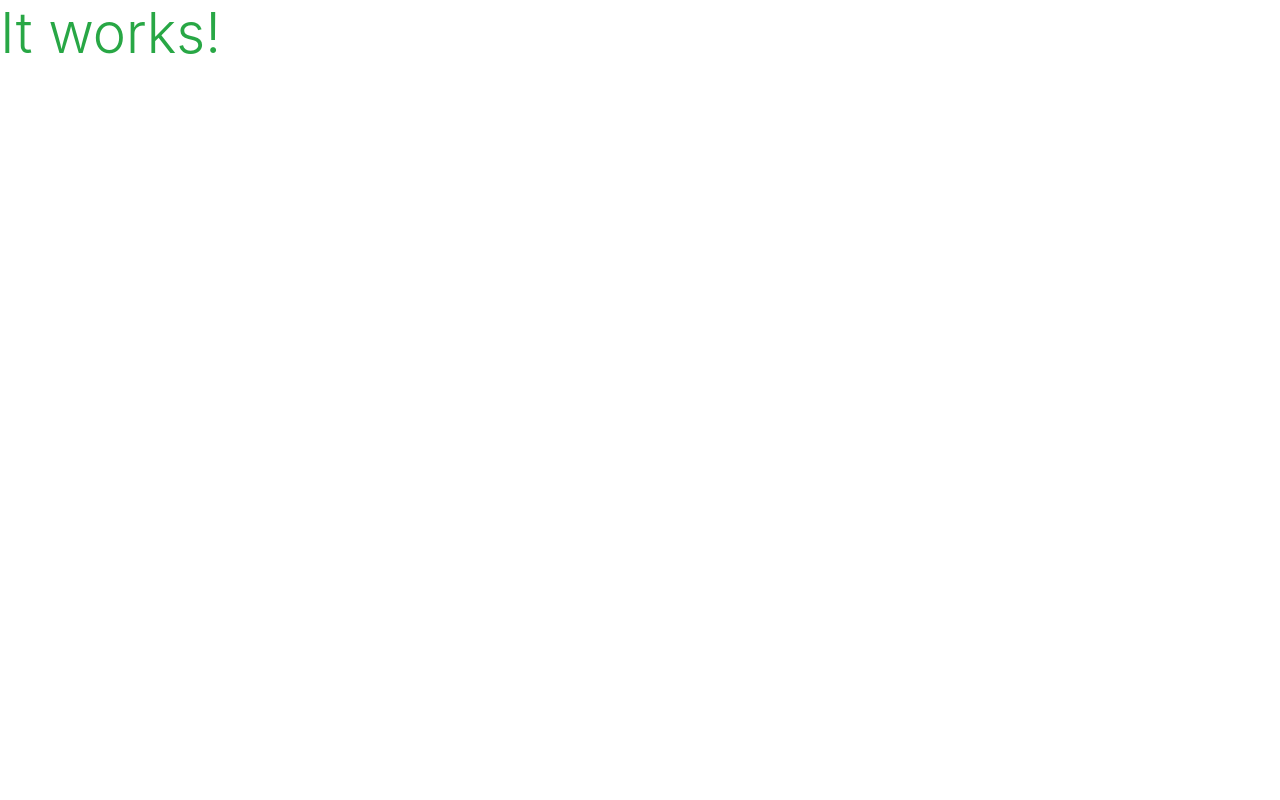
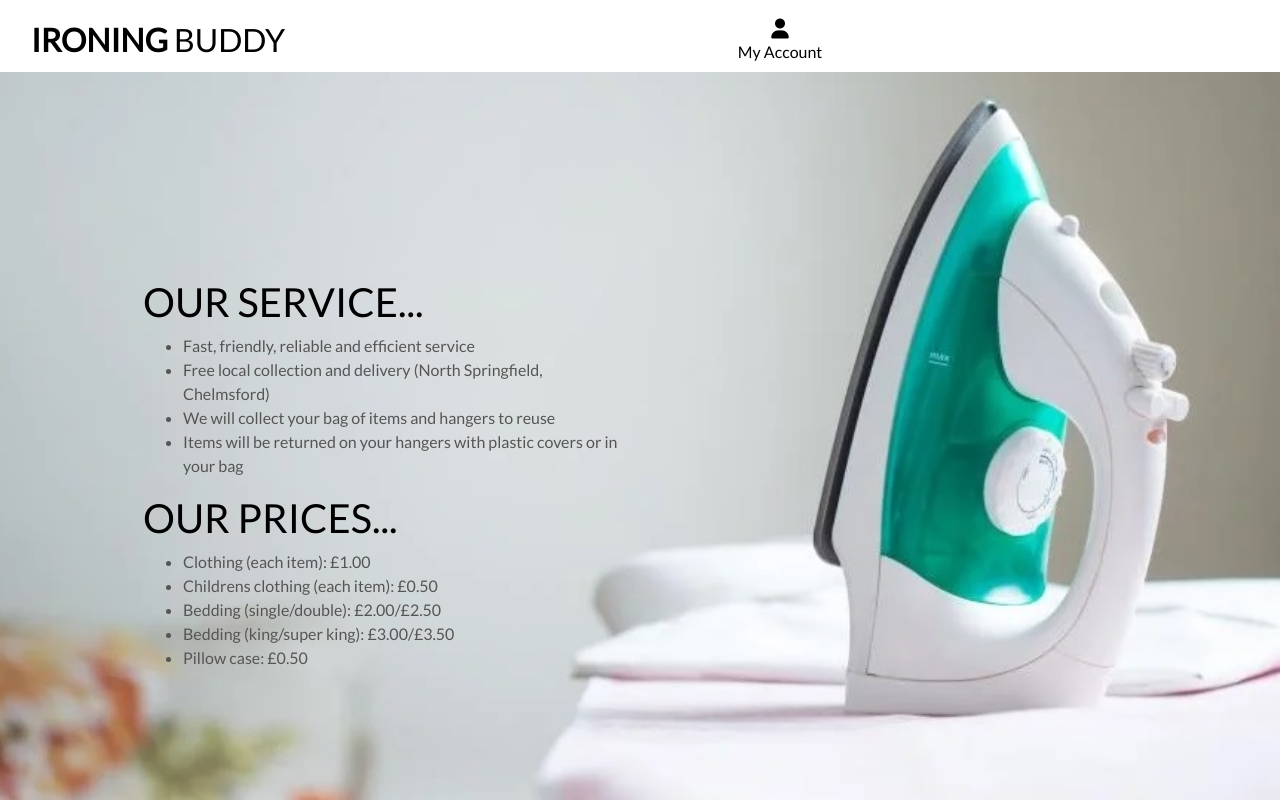
Before and after one commit to NigelFell/CI_MS4_Ironing_Buddy, a Django app: page / in a window 1280 px wide. Before the commit the page is almost empty. Run offline with Django 3.2, Linux system fonts and the light colour scheme; some libraries are stand-ins or nearby versions.

Commit message:
feat: added homepage header, content and css

```diff
--- a/home/templates/home/index.html
+++ b/home/templates/home/index.html
@@ -1,6 +1,42 @@
 {% extends "base.html" %}
 {% load static %}
 
+{% block page_header %}
+    <div class="container header-container">
+        <div class="row">
+            <div class="col"></div>
+        </div>
+    </div>
+{% endblock %}
+
 {% block content %}
-    <h1 class="display-4 text-success">It works!</h1>
+    <div class="container h-100">
+        <div class="row h-100">
+            <div class="col-7 col-md-6 my-auto">
+                <h1 class="display-5 logo-font text-black">
+                    Our Service...
+                </h1>
+                <div>
+                    <ul>
+                        <li>Fast, friendly, reliable and efficient service</li>
+                        <li>Free local collection and delivery (North Springfield, Chelmsford)</li>
+                        <li>We will collect your bag of items and hangers to reuse</li>
+                        <li>Items will be returned on your hangers with plastic covers or in your bag</li>
+                    </ul>
+                </div>
+                <h1 class="display-5 logo-font text-black">
+                    Our Prices...
+                </h1>
+                <div>
+                    <ul>
+                        <li>Clothing (each item): £1.00</li>
+                        <li>Childrens clothing (each item): £0.50</li>
+                        <li>Bedding (single/double): £2.00/£2.50</li>
+                        <li>Bedding (king/super king): £3.00/£3.50</li>
+                        <li>Pillow case: £0.50</li>
+                    </ul>
+                </div>
+            </div>
+        </div>
+    </div>
 {% endblock %}
--- a/ironing_buddy/settings.py
+++ b/ironing_buddy/settings.py
@@ -26,7 +26,7 @@ SECRET_KEY = 'django-insecure-dsub9-t7=uwg(()-rv_1b5#4zf_oyh(zo2^4p3%_l5wo&*-6dv
 # SECURITY WARNING: don't run with debug turned on in production!
 DEBUG = True
 
-ALLOWED_HOSTS = ['8000-nigelfell-cims4ironingb-kn3346joqmw.ws-eu103.gitpod.io']
+ALLOWED_HOSTS = ['8000-nigelfell-cims4ironingb-kn3346joqmw.ws-eu104.gitpod.io']
 
 
 # Application definition
@@ -147,6 +147,10 @@ USE_TZ = True
 # https://docs.djangoproject.com/en/3.2/howto/static-files/
 
 STATIC_URL = '/static/'
+STATICFILES_DIRS = (os.path.join(BASE_DIR, 'static'),)
+
+MEDIA_URL = '/media/'
+MEDIA_ROOT = os.path.join(BASE_DIR, 'media')
 
 # Default primary key field type
 # https://docs.djangoproject.com/en/3.2/ref/settings/#default-auto-field
--- a/ironing_buddy/urls.py
+++ b/ironing_buddy/urls.py
@@ -15,9 +15,11 @@ Including another URLconf
 """
 from django.contrib import admin
 from django.urls import path, include
+from django.conf import settings
+from django.conf.urls.static import static
 
 urlpatterns = [
     path('admin/', admin.site.urls),
     path('accounts/', include('allauth.urls')),
     path('', include('home.urls')),
-]
+] + static(settings.MEDIA_URL, document_root=settings.MEDIA_ROOT)
--- /dev/null
+++ b/static/css/base.css
@@ -0,0 +1,81 @@
+html {
+    height: 100%;
+}
+
+body {
+    background: url('/media/homepage_background_cropped.jpg') no-repeat center center fixed;
+    background-size: cover;
+    height: calc(100vh - 164px);
+    color: #555;
+    font-family: 'Lato';
+}
+
+/* from Bulma */
+.icon {
+    align-items: center;
+    display: inline-flex;
+    justify-content: center;
+    height: 1.5rem;
+    width: 1.5rem;
+}
+
+.logo-font {
+    text-transform: uppercase;
+}
+
+.main-logo-link {
+    width: fit-content;
+}
+
+.shop-now-button {
+    background: black;
+    color: white;
+    min-width: 260px;
+}
+
+.btn-black {
+    background: black;
+    color: white;
+}
+
+.shop-now-button:hover,
+.shop-now-button:active,
+.shop-now-button:focus,
+.btn-black:hover,
+.btn-black:active,
+.btn-black:focus {
+    background: #222;
+    color: white;
+}
+
+.text-black {
+    color: #000 !important;
+}
+
+.border-black {
+    border: 1px solid black !important;
+}
+
+/* -------------------------------- Media Queries */
+
+/* Slightly larger container on xl screens */
+@media (min-width: 1200px) {
+  .container {
+    max-width: 80%;
+  }
+}
+
+/* fixed top navbar only on medium and up */
+@media (min-width: 992px) {
+    .fixed-top-desktop-only {
+        position: fixed;
+        top: 0;
+        right: 0;
+        left: 0;
+        z-index: 1030;
+    }
+
+    .header-container {
+        padding-top: 164px;
+    }
+}
--- a/templates/base.html
+++ b/templates/base.html
@@ -14,12 +14,15 @@
 
     {% block corecss %}
       <link rel="stylesheet" href="https://cdn.jsdelivr.net/npm/bootstrap@4.6.2/dist/css/bootstrap.min.css" integrity="sha384-xOolHFLEh07PJGoPkLv1IbcEPTNtaed2xpHsD9ESMhqIYd0nLMwNLD69Npy4HI+N" crossorigin="anonymous">
-    {% endblock %}
+      <link rel="stylesheet" href="https://fonts.googleapis.com/css?family=Lato&display=swap">
+      <link rel="stylesheet" href="{% static 'css/base.css' %}">
+  {% endblock %}
 
     {% block extra_css %}
     {% endblock %}
 
     {% block corejs %}
+      <script src="https://kit.fontawesome.com/b620d51b3d.js" crossorigin="anonymous"></script>
       <script src="https://cdn.jsdelivr.net/npm/jquery@3.5.1/dist/jquery.min.js" integrity="sha256-9/aliU8dGd2tb6OSsuzixeV4y/faTqgFtohetphbbj0=" crossorigin="anonymous"></script>
       <script src="https://cdn.jsdelivr.net/npm/popper.js@1.16.1/dist/umd/popper.min.js" integrity="sha384-9/reFTGAW83EW2RDu2S0VKaIzap3H66lZH81PoYlFhbGU+6BZp6G7niu735Sk7lN" crossorigin="anonymous"></script>
       <script src="https://cdn.jsdelivr.net/npm/bootstrap@4.6.2/dist/js/bootstrap.min.js" integrity="sha384-+sLIOodYLS7CIrQpBjl+C7nPvqq+FbNUBDunl/OZv93DB7Ln/533i8e/mZXLi/P+" crossorigin="anonymous"></script>
@@ -31,7 +34,39 @@
     <title>Ironing Buddy {% block extra_title %}{% endblock %}</title>
   </head>
   <body>
-    <header class="container-fluid fixed-top"></header>
+    <header class="container-fluid fixed-top">
+      <div id="topnav" class="row bg-white pt-lg-2 d-none d-lg-flex">
+        <div class="col-12 col-lg-4 my-auto py-1 py-lg-0 text-center text-lg-left">
+              <a href="{% url 'home' %}" class="nav-link main-logo-link">
+                  <h2 class="logo-font text-black my-0"><strong>Ironing</strong> Buddy</h2>
+              </a>
+          </div>
+          <div class="col-12 col-lg-4 my-auto py-1 py-lg-0">
+              <ul class="list-inline list-unstyled text-center text-lg-right my-0">
+                  <li class="list-inline-item dropdown">
+                      <a class="text-black nav-link" href="#" id="user-options" data-toggle="dropdown" aria-haspopup="true" aria-expanded="false">
+                          <div class="text-center">
+                              <div><i class="fas fa-user fa-lg"></i></div>
+                              <p class="my-0">My Account</p>
+                          </div>
+                      </a>
+                      <div class="dropdown-menu border-0" aria-labelledby="user-options">
+                          {% if request.user.is_authenticated %}
+                              {% if request.user.is_superuser %}
+                                  <a href="" class="dropdown-item">Product Management</a>
+                              {% endif %}
+                              <a href="" class="dropdown-item">My Profile</a>
+                              <a href="{% url 'account_logout' %}" class="dropdown-item">Logout</a>
+                          {% else %}
+                              <a href="{% url 'account_signup' %}" class="dropdown-item">Register</a>
+                              <a href="{% url 'account_login' %}" class="dropdown-item">Login</a>
+                          {% endif %}
+                      </div>
+                  </li>
+              </ul>
+          </div>
+      </div>
+    </header>
 
     {% if messages %}
         <div class="message-container"></div>
```
Also changed, not shown: media/homepage_background_cropped.jpg (added).
